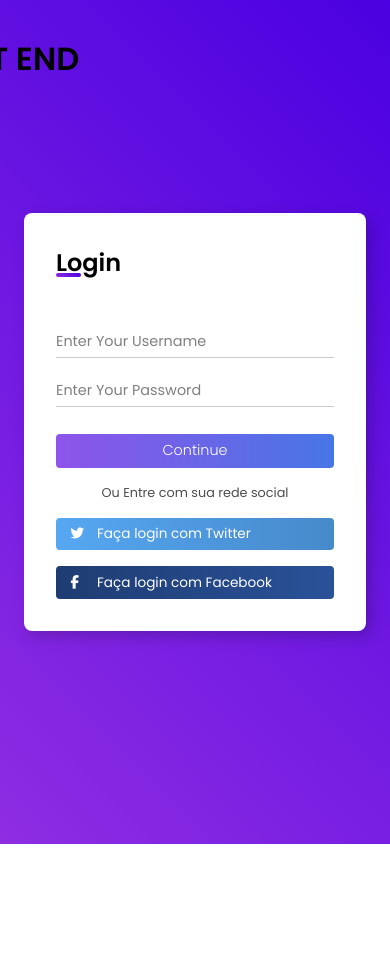
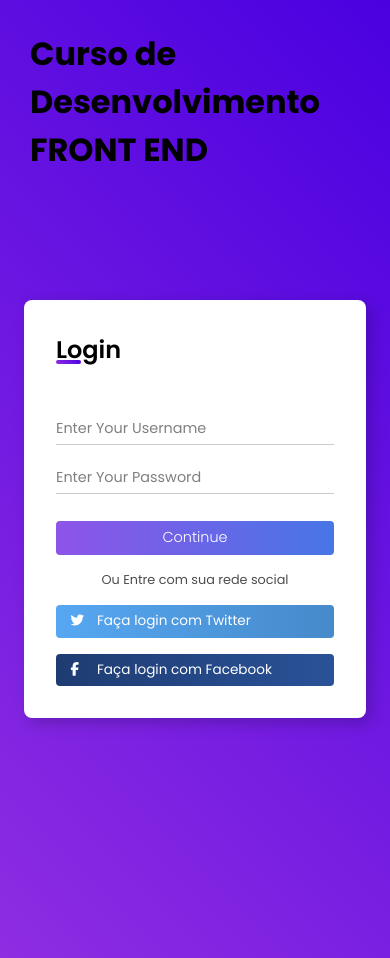
Before and after one commit to felipedamazio/FORMULARIO-DE-LOGIN, a plain HTML site: page index.html in a window 390 px wide. Before the commit the page ends 844 px from the top, so only its background shows below. Drawn offline with Linux system fonts and the light colour scheme.

Commit message:
att: responsividade

```diff
--- /dev/null
+++ b/css/responsive.css
@@ -0,0 +1,58 @@
+
+
+@media screen and (max-width:1024px) {
+    h1 {
+
+
+
+        font-size: 2em;
+        padding: 30px;
+        top: 10em;
+
+    }
+
+
+
+}
+
+@media screen and (max-width:768px) {
+
+    h1 {
+
+
+
+        font-size: 2em;
+        padding: 30px;
+        top: 10em;
+
+    }
+
+}
+
+
+
+@media screen and (max-width:414px) {
+
+    h1 {
+
+
+
+        font-size: 2em;
+        padding: 30px;
+        top: 10em;
+
+    }
+}
+
+@media screen and (max-width:320px) {
+
+    h1 {
+
+
+
+        font-size: 2em;
+        padding: 30px;
+        top: 10em;
+
+    }
+}
--- a/css/style.css
+++ b/css/style.css
@@ -25,20 +25,24 @@ main.container {
     padding: 2rem;
     box-shadow: 5px 5px 15px rgba(0, 0, 0, 0.2);
     border-radius: 8px;
+    margin-top: 6em
 }
 
-.cabecario h1{
+h1{
 
-    font-weight: 600;
-    margin-bottom: 3rem;
-    height: 10px;
-    width: 900px;
-    position: absolute;
-    top: 35px;
-    right: 32px;
+
+    padding-bottom: 3em;
+    font-size: 3em;
 
 }
+.main{
+    display: flex;
+    align-items: center;
+    flex-direction: column;
+    padding-bottom: 15em;
 
+
+}
 
 main h2 {
     font-weight: 600;
--- a/index.html
+++ b/index.html
@@ -6,13 +6,16 @@
     <script src="https://kit.fontawesome.com/1ab94d0eba.js" crossorigin="anonymous"></script>
     <title>Formulario de Login</title>
     <link rel="stylesheet" href="css/style.css">
+    <link rel="stylesheet" href="css/responsive.css">
 </head>
 <body>
-    <div class="cabecario">
+
+    <section class="main">
+
         <h1> Curso de Desenvolvimento FRONT END</h1>
-    </div>
 
     <main class="container">
+
         <h2>Login</h2>
         <form action="">
             <div class="input-field">
@@ -47,5 +50,6 @@
             </div>
         </div>
     </main>
+</section>
 </body>
 </html>
```
